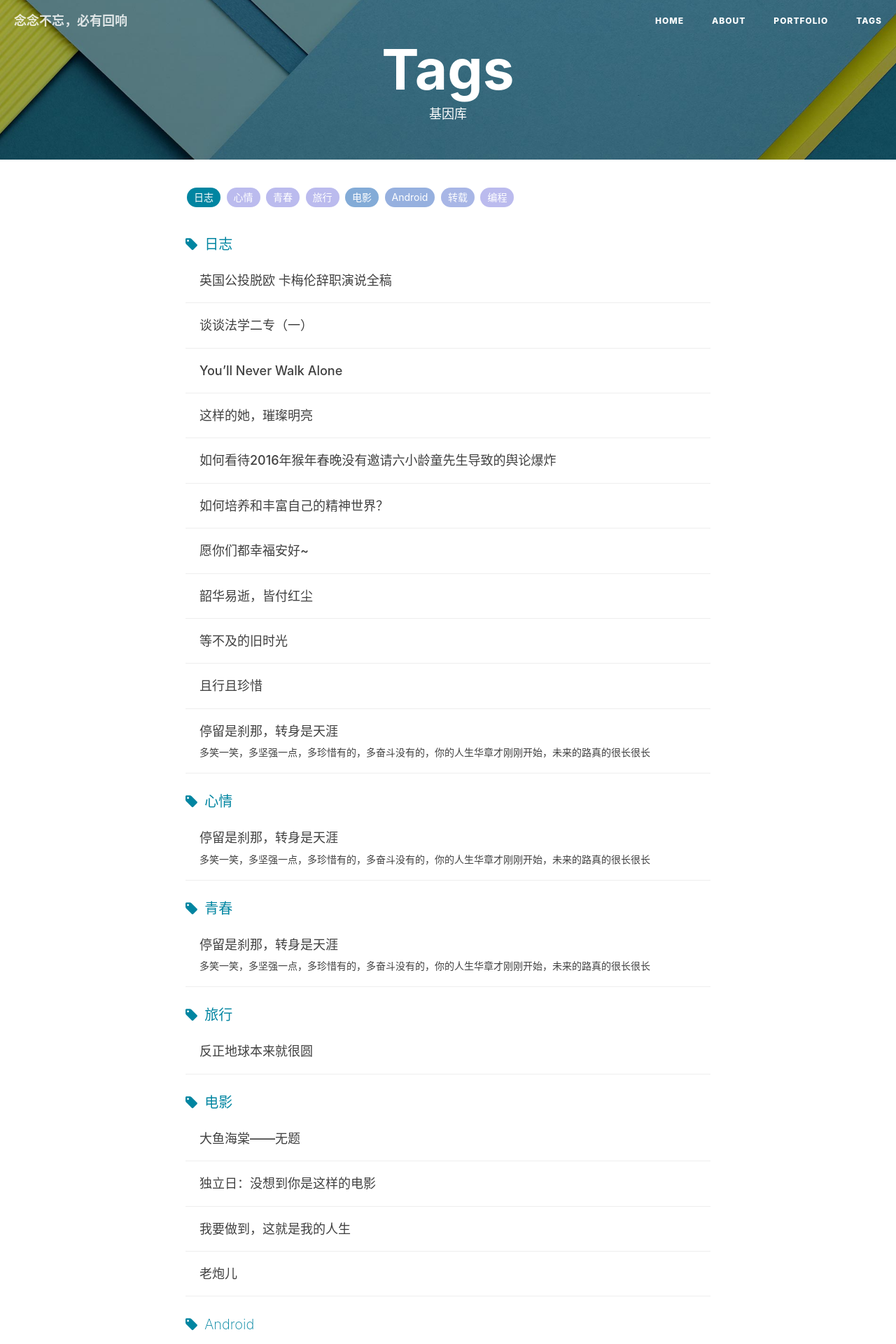
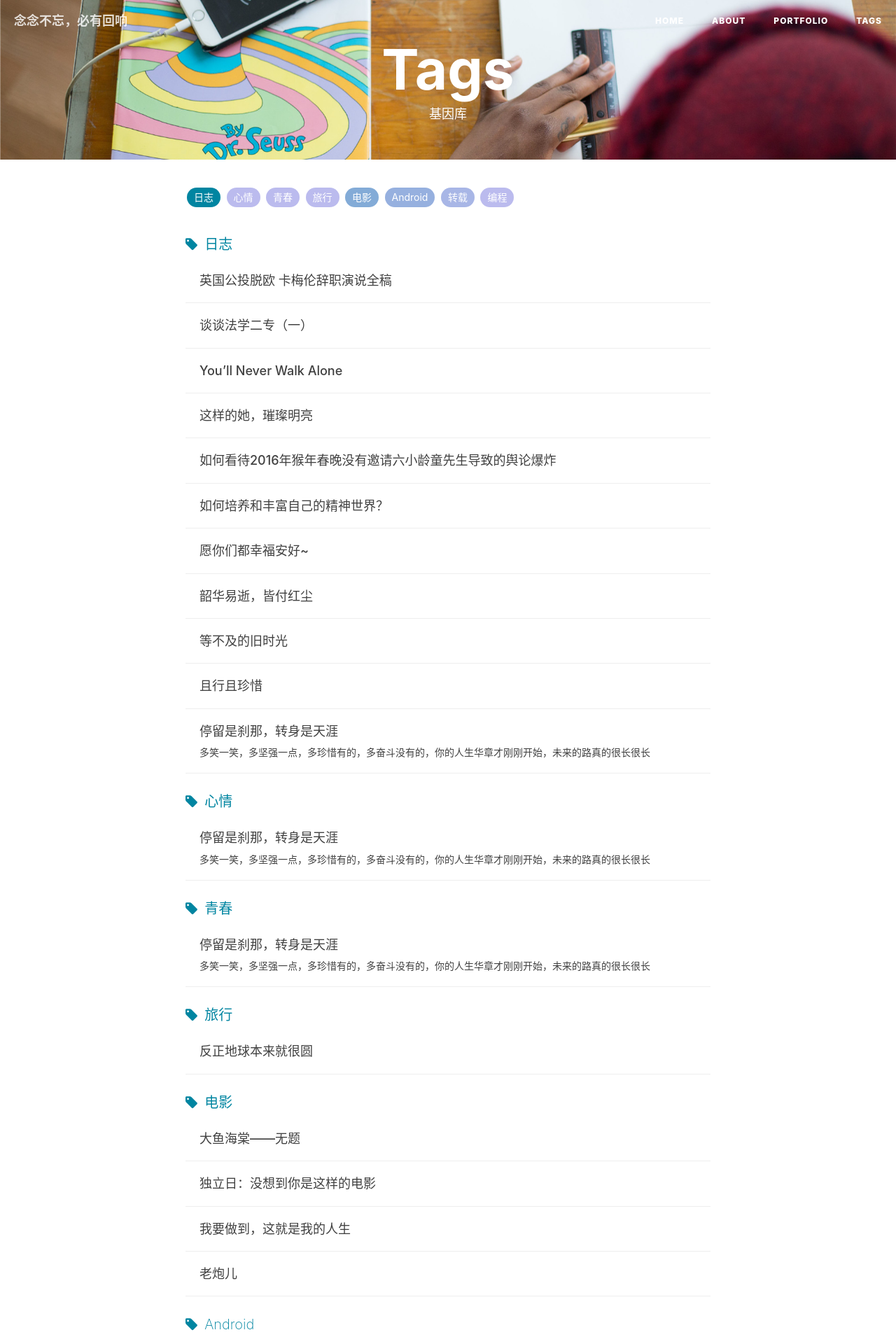
Before and after one commit to jiayangchen/jiayangchen.github.io, a Jekyll site: the page built from tags.html, in a window 1280 px wide. Shown: the top 1920 px of the page at 70% size. Built offline with Jekyll 4.4.1, drawn with Linux system fonts in a browser that asks for light colours; nearby versions of some CDN libraries; comment, search, counter and statistics services are not loaded.

Commit message:
2016-09-23

```diff
--- a/tags.html
+++ b/tags.html
@@ -2,7 +2,7 @@
 title: Tags
 layout: default
 description: 基因库
-header-img: "img/tag-bg.jpg"
+header-img: "img/tags_bg.jpg"
 ---
 
 <!-- Page Header -->
```
Also changed, not shown: img/tags_bg.jpg (added).
